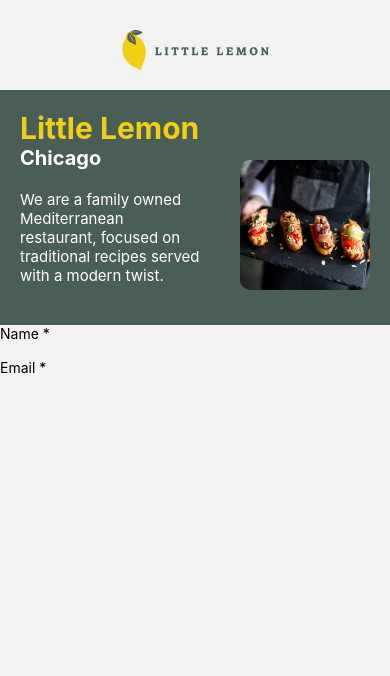
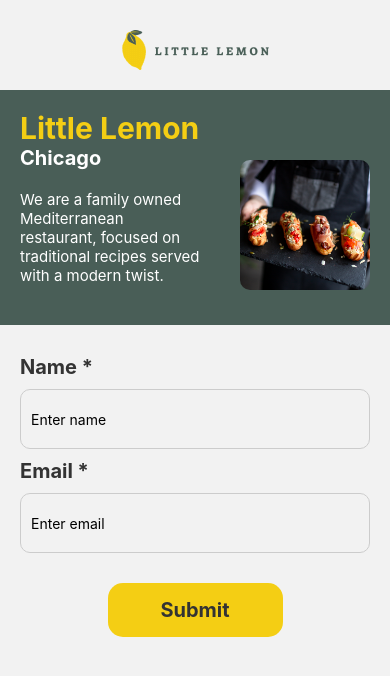
Before and after one commit to Dimgba-Eme/capstone-mobile-app, a React Native app in the folder CapstoneApp/: screen /Onboarding in a window 390 px wide. Shown: the top 676 px of the page. Built offline with nearby package versions, Linux system fonts and the light colour scheme.

Commit message:
Styled and aligned the form in the onboarding screen

```diff
--- a/CapstoneApp/screens/Onboarding.js
+++ b/CapstoneApp/screens/Onboarding.js
@@ -1,21 +1,43 @@
 import { useState } from 'react';
-import { StyleSheet, Text, View, Image, KeyboardAvoidingView, ScrollView, TextInput, Platform } from 'react-native';
+import { StyleSheet, Text, View, Image, KeyboardAvoidingView, ScrollView, TextInput, Platform, TouchableOpacity } from 'react-native';
 // import Header from '../components/Header';
 import Hero from '../components/Hero';
 
 export default function Onboarding() {
     const [name, setName] = useState('')
+    const [email, setEmail] = useState('')
     return (
         <KeyboardAvoidingView behavior={Platform.OS === 'ios' ? 'padding' : 'height'} style={styles.container}>
             <View style={styles.imgContainer}>
                 <Image source={require('../assets/Logo.png')} accessibility={true} accessibilityLabel='Little Lemon Logo' />
             </View>
             <Hero />
-            <ScrollView keyboardDismissMode='on-drag'>
-                <Text>Name *</Text>
-                <TextInput />
-                <Text>Email *</Text>
-                <TextInput />
+            <ScrollView style={styles.scrollContainer} keyboardDismissMode='on-drag'>
+
+                <View style={styles.formContainer}>
+                    <Text style={styles.title}>Name *</Text>
+                    <TextInput
+                        style={styles.input}
+                        value={name}
+                        onChangeText={setName}
+                        placeholder='Enter name'
+                    />
+                    <Text style={styles.title}>Email *</Text>
+
+                    <TextInput
+                        style={styles.input}
+                        value={email}
+                        onChangeText={setEmail}
+                        placeholder='Enter email'
+                    />
+
+                    <TouchableOpacity style={styles.btnContainer}>
+                        <View style={styles.btn}>
+                            <Text style={styles.btnText}>Submit</Text>
+                        </View>
+                    </TouchableOpacity>
+
+                </View>
             </ScrollView>
         </KeyboardAvoidingView>
     );
@@ -34,4 +56,48 @@
         paddingVertical: 20,
 
     },
+
+    scrollContainer: {
+        flex: 1,
+        paddingVertical: 20,
+    },
+
+    formContainer: {
+        paddingHorizontal: 20,
+    },
+
+    title: {
+        fontSize: 20,
+        paddingVertical: 10,
+        fontWeight: 'bold',
+        color: '#333333',
+    },
+
+    input: {
+        borderRadius: 10,
+        padding: 10,
+        height: 60,
+        borderWidth: 1,
+        borderColor: '#ccc'
+    },
+
+    btnContainer: {
+        alignItems: 'center',
+        paddingVertical: 30,
+
+    },
+
+    btn: {
+        backgroundColor: '#F4CE14',
+        padding: 15,
+        borderRadius: 15,
+        width: '50%'
+    },
+
+    btnText: {
+        fontSize: 20,
+        textAlign: 'center',
+        color: '#333333',
+        fontWeight: 'bold',
+    },
 })
```
